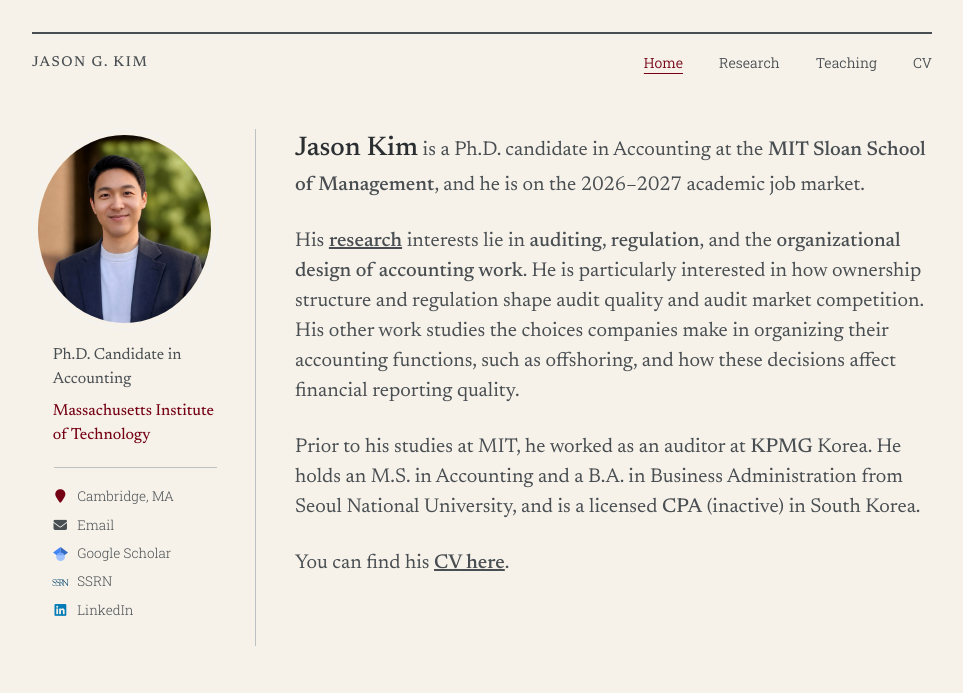
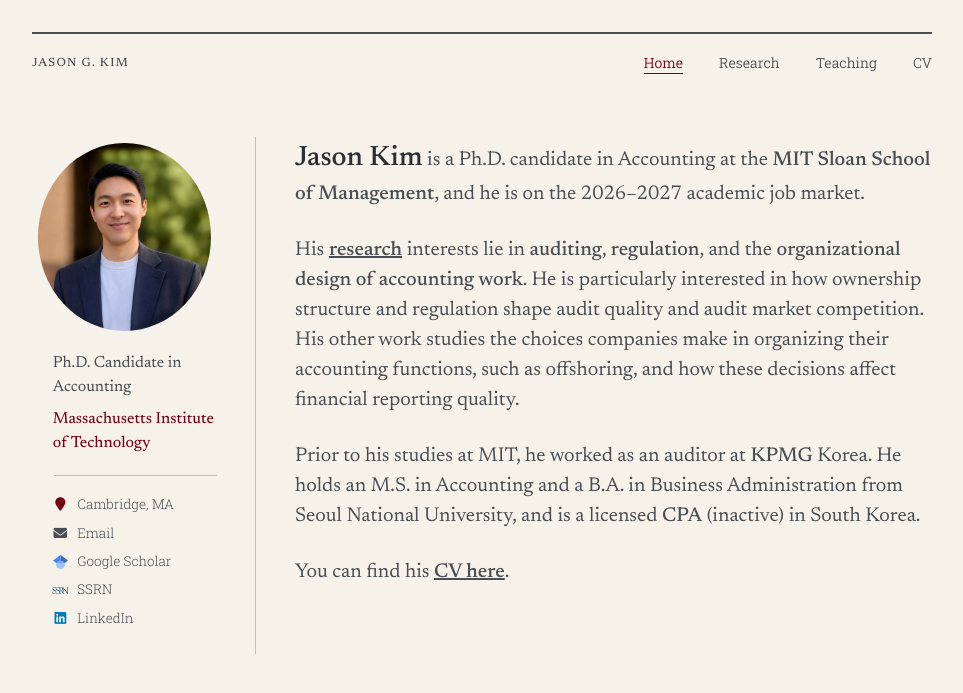
Before and after one commit to jgkim262/jgkim262.github.io, a Jekyll site: the page built from _pages/about.md, in a window 1280 px wide. Shown: the top 693 px of the page, without its empty margins (158-1121 px from the left). Built offline with Jekyll 4.4.1, drawn with Linux system fonts in a browser that asks for light colours; a style sheet for code colours, icons or effects is not loaded.

Commit message:
Header name 12px; desktop header gap 72px; "Jason Kim" 28px
- Masthead name at 12px (0.11em spacing = 1.32px), as on
  asheshrambachan.github.io.
- Desktop gap from menu text to first line of text = 72px (measured to
  match Ashesh's); phones unchanged.
- "Jason Kim" 27px -> 28px.

Co-Authored-By: Claude Opus 5.5 <noreply@anthropic.com>

```diff
--- a/_sass/include/_utilities.scss
+++ b/_sass/include/_utilities.scss
@@ -410,8 +410,8 @@ body:hover .visually-hidden button {
 .page__content .jobmarket {
   font-weight: 520;
   color: #2b2f32; // a bit darker than the #494e52 body text, per Jason
-  // 27px on desktop inside the 20px .home-intro, per Jason; em so phones scale.
-  font-size: (27em / 20);
+  // 28px on desktop inside the 20px .home-intro, per Jason; em so phones scale.
+  font-size: (28em / 20);
 }
 
 /* The home-page intro paragraphs, in Newsreader (asheshrambachan.github.io's
--- a/_sass/layout/_masthead.scss
+++ b/_sass/layout/_masthead.scss
@@ -59,7 +59,7 @@
 .masthead__name {
   display: none;
   font-family: "Newsreader", Georgia, serif; // as on asheshrambachan.github.io, per Jason
-  font-size: 0.8em;
+  font-size: 12px; // as on asheshrambachan.github.io (with the 0.11em spacing = 1.32px)
   font-weight: 500;
   letter-spacing: 0.11em;
   text-transform: uppercase;
--- a/_sass/layout/_page.scss
+++ b/_sass/layout/_page.scss
@@ -21,7 +21,9 @@
   // two columns; its ::before draws the vertical rule between them.
   @include breakpoint($large) {
     display: flex;
-    margin-top: 2.6em;
+    // Menu text to first line of text = 72px, as on asheshrambachan.github.io
+    // (measured); phones keep the base 1.5em above.
+    margin-top: calc(2.6em + 8px);
 
     > .sidebar {
       flex: 0 0 185px;
```
